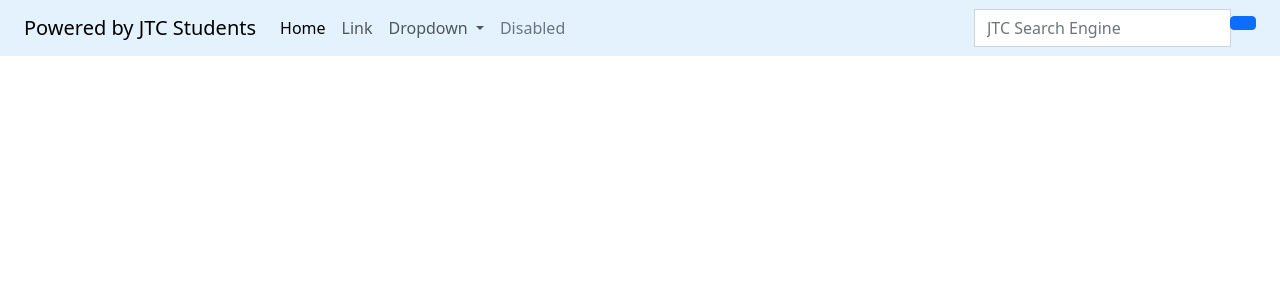
After one commit to JohnLam916/Wow_Project, a Flask app: template templates/base.html in a window 1280 px wide. The commit adds this page. Shown: the top 300 px of the page. Run offline with Flask 2, Linux system fonts and the light colour scheme; the template is opened without the code that fills it, so the values that code supplies are empty; some libraries are stand-ins or nearby versions.

Commit message:
added some cool CSS features and a search engine

```diff
--- a/app.py
+++ b/app.py
@@ -1,7 +1,13 @@
 from flask import Flask, render_template
 app = Flask(__name__)
 
-@app.route('/')
+if __name__ == "__main__":
+
+#   putting a parameter of debug=True in app.run() will automatically put our flask in debug mode and automatically update any changes we make to flask
+    app.run(debug=True)
+
+# the Post and GET method will allow us to retrieve information from the page
+@app.route('/', methods=["POST", "GET"])
 def login():
     return render_template('login.html')
 
--- /dev/null
+++ b/templates/base.html
@@ -0,0 +1,78 @@
+<!-- This is our base html page which will allow our child templates to inherit functionality without having to duplicate our code in each of our child templates or pages individually. -->
+<!DOCTYPE html>
+
+<html>
+
+    <head>
+
+    <title>{% block title %} {% endblock %}</title>
+    <meta name="viewport" content="width=device-width, initial-scale=1.0">
+    <link href="static/bootstrap.min.css" rel="stylesheet" media="screen">
+
+    <!--retrieving style sheet from styles.css file-->
+    <link rel="stylesheet" type="text/css" href="{{ url_for('static', filename='stylesheet.css') }}"
+
+    <!-- The code below will grab javascript packages from the boot strap site: https://getbootstrap.com/docs/5.0/components/navbar/ and allow us to implement them to style our page -->
+    <link href="https://cdn.jsdelivr.net/npm/bootstrap@5.0.0-beta3/dist/css/bootstrap.min.css" rel="stylesheet" integrity="sha384-eOJMYsd53ii+scO/bJGFsiCZc+5NDVN2yr8+0RDqr0Ql0h+rP48ckxlpbzKgwra6" crossorigin="anonymous">
+
+    </head>
+
+    <body>
+
+        <!-- Beginning code for our navigation bar -->
+        <nav class="navbar navbar-expand-lg", style="background-color: #e3f2fd;">
+            <div class="container-fluid">
+              <a class="navbar-brand" href="#">Powered by JTC Students</a>
+              <button class="navbar-toggler" type="button" data-bs-toggle="collapse" data-bs-target="#navbarSupportedContent" aria-controls="navbarSupportedContent" aria-expanded="false" aria-label="Toggle navigation">
+                <span class="navbar-toggler-icon"></span>
+              </button>
+              <div class="collapse navbar-collapse" id="navbarSupportedContent">
+                <ul class="navbar-nav me-auto mb-2 mb-lg-0">
+                  <li class="nav-item">
+                    <a class="nav-link active" aria-current="page" href="#">Home</a>
+                  </li>
+                  <li class="nav-item">
+                    <a class="nav-link" href="#">Link</a>
+                  </li>
+                  <li class="nav-item dropdown">
+                    <a class="nav-link dropdown-toggle" href="#" id="navbarDropdown" role="button" data-bs-toggle="dropdown" aria-expanded="false">
+                      Dropdown
+                    </a>
+                    <ul class="dropdown-menu" aria-labelledby="navbarDropdown">
+                      <li><a class="dropdown-item" href="#">Action</a></li>
+                      <li><a class="dropdown-item" href="#">Another action</a></li>
+                      <li><hr class="dropdown-divider"></li>
+                      <li><a class="dropdown-item" href="#">Something else here</a></li>
+                    </ul>
+                  </li>
+                  <li class="nav-item">
+                    <a class="nav-link disabled" href="#" tabindex="-1" aria-disabled="true">Disabled</a>
+                  </li>
+                </ul>
+                <!-- ADD SEARCH FORM HERE -->
+                <script>
+                    //GOOGLE SEARCH
+                    //Enter domain of site to search.
+                    var domainroot="http://127.0.0.1:5000/"
+                    function Gsitesearch(curobj){ curobj.q.value="site:"+domainroot+" "+curobj.qfront.value }
+                    </script>
+                    <form class="search navbar-form navbar-right" action="http://www.google.com/search" method="get"role="search" onSubmit="Gsitesearch(this)">
+                    <div class="input-group"> <input name="q" type="hidden" />
+                    <input class="form-control" name="qfront" type="search" required class="searchField" placeholder="JTC Search Engine" maxlength="50"/>
+                    <span class="input-group-btn"> <button type="submit" class="search-button btn btn-primary"> <span class="glyphicon glyphicon-search"></span> </button> </span>
+                    </div>
+                    </form>
+              </div>
+            </div>
+          </nav>
+
+          <!-- Ending code for our navigation bar -->
+
+        {% block content %}
+        {% endblock %}
+
+        <script src="https://cdn.jsdelivr.net/npm/bootstrap@5.0.0-beta3/dist/js/bootstrap.bundle.min.js" integrity="sha384-JEW9xMcG8R+pH31jmWH6WWP0WintQrMb4s7ZOdauHnUtxwoG2vI5DkLtS3qm9Ekf" crossorigin="anonymous"></script>
+
+    </body>
+
+</html>
```
Also changed, not shown: Coding_Manual.txt (added, +25 -0 lines), templates/index.html (+6 -10 lines), templates/login.html (+5 -11 lines).
